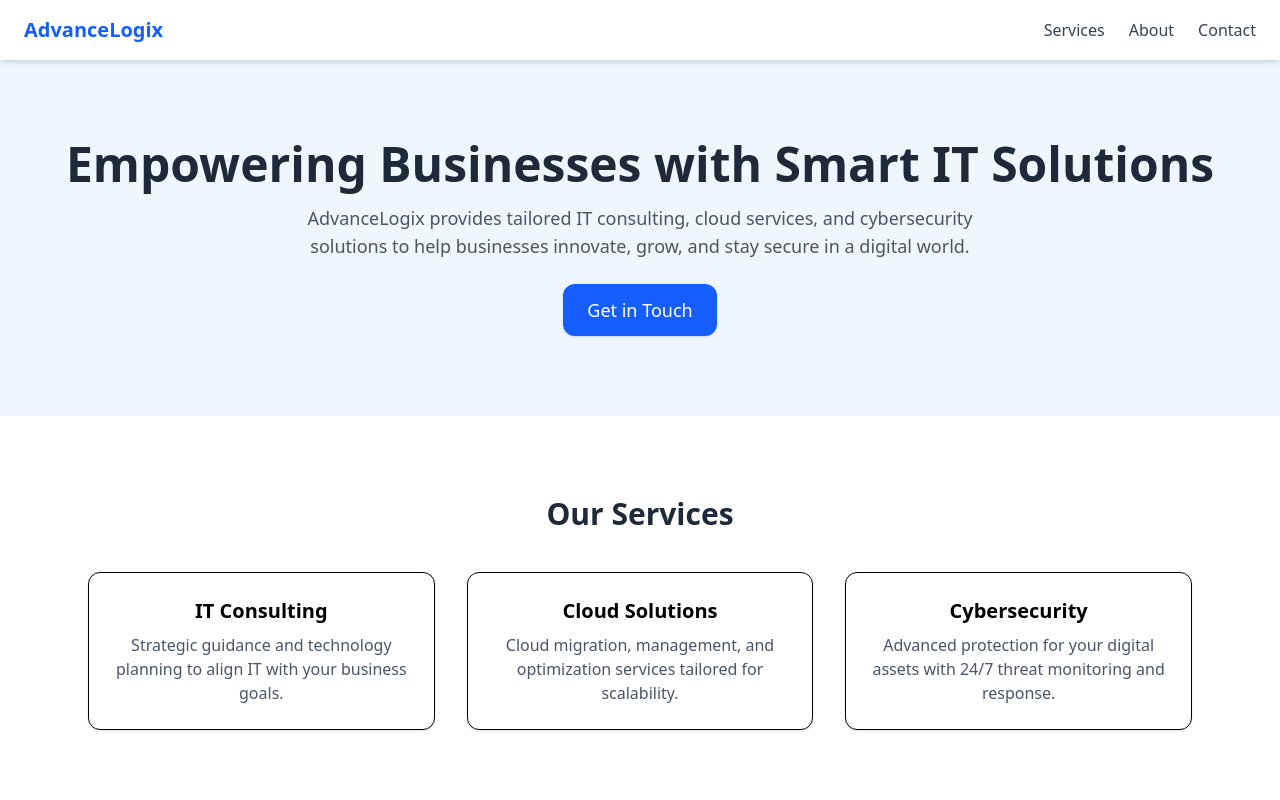
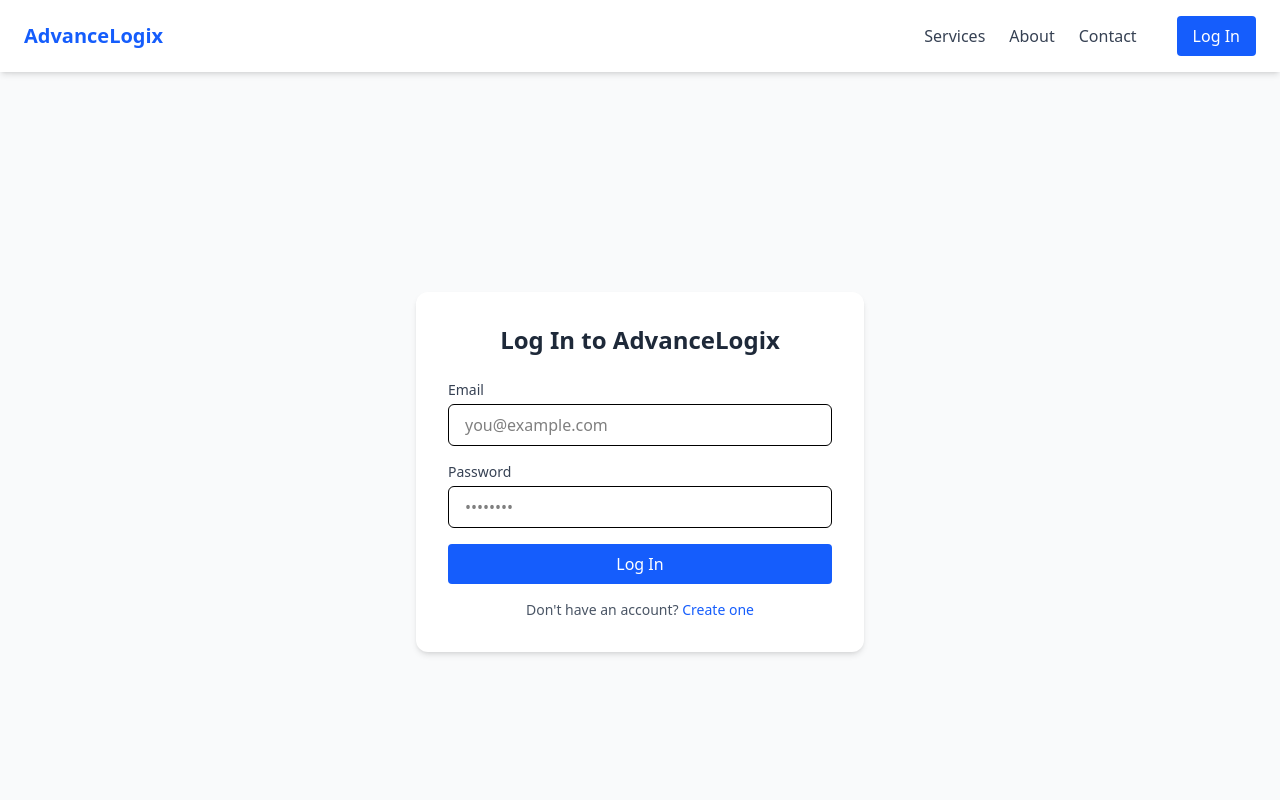
Before and after one commit to advancelogix/AdvanceLogix, a React (Vite) app: page /login in a window 1280 px wide. Shown: the top 800 px of the page. Built offline with nearby package versions, Linux system fonts and the light colour scheme.

Commit message:
fixed navbar bugs

```diff
--- a/package.json
+++ b/package.json
@@ -13,6 +13,7 @@
     "@tailwindcss/vite": "^4.1.6",
     "react": "^19.1.0",
     "react-dom": "^19.1.0",
+    "react-router-dom": "^7.6.0",
     "tailwindcss": "^4.1.6"
   },
   "devDependencies": {
--- a/src/components/Navbar.jsx
+++ b/src/components/Navbar.jsx
@@ -1,11 +1,33 @@
+import { useNavigate } from "react-router-dom";
+
 export default function Navbar() {
+  const navigate = useNavigate();
+
+  const handleNav = (section) => {
+  if (window.location.pathname !== "/") {
+    navigate("/", { replace: false });
+    // Store section temporarily
+    window.localStorage.setItem("scrollTo", section);
+  } else {
+    document.getElementById(section)?.scrollIntoView({ behavior: "smooth" });
+  }
+};
+
+
   return (
     <nav className="flex justify-between items-center px-6 py-4 shadow-md bg-white sticky top-0 z-50">
-      <div className="text-xl font-bold text-blue-600">AdvanceLogix</div>
-      <ul className="flex space-x-6 text-gray-700 font-medium">
-        <li><a href="#services" className="hover:text-blue-600 transition-colors">Services</a></li>
-        <li><a href="#about" className="hover:text-blue-600 transition-colors">About</a></li>
-        <li><a href="#contact" className="hover:text-blue-600 transition-colors">Contact</a></li>
+      <button onClick={() => navigate("/")} className="text-xl font-bold text-blue-600 hover:text-blue-800 transition cursor-pointer">
+        AdvanceLogix
+      </button>
+      <ul className="flex space-x-6 text-gray-700 font-medium items-center">
+        <li><button onClick={() => handleNav("services")} className="hover:text-blue-600 transition-colors">Services</button></li>
+        <li><button onClick={() => handleNav("about")} className="hover:text-blue-600 transition-colors">About</button></li>
+        <li><button onClick={() => handleNav("contact")} className="hover:text-blue-600 transition-colors">Contact</button></li>
+        <li>
+          <button onClick={() => navigate("/login")} className="ml-4 bg-blue-600 text-white py-2 px-4 rounded hover:bg-blue-700 transition cursor-pointer">
+            Log In
+          </button>
+        </li>
       </ul>
     </nav>
   );
--- a/src/main.jsx
+++ b/src/main.jsx
@@ -1,10 +1,17 @@
-import { StrictMode } from 'react'
-import { createRoot } from 'react-dom/client'
-import './index.css'
-import Home from './pages/Home'
+import React from 'react';
+import ReactDOM from 'react-dom/client';
+import { BrowserRouter, Routes, Route } from 'react-router-dom';
+import Home from './pages/Home';
+import Login from './pages/Login';
+import './index.css';
 
-createRoot(document.getElementById('root')).render(
-  <StrictMode>
-    <Home />
-  </StrictMode>,
-)
+ReactDOM.createRoot(document.getElementById('root')).render(
+  <React.StrictMode>
+    <BrowserRouter>
+      <Routes>
+        <Route path="/" element={<Home />} />
+        <Route path="/login" element={<Login />} />
+      </Routes>
+    </BrowserRouter>
+  </React.StrictMode>
+);
--- a/src/pages/Home.jsx
+++ b/src/pages/Home.jsx
@@ -1,6 +1,15 @@
 import Navbar from "../components/Navbar";
+import { useEffect } from "react";
 
 export default function Home() {
+  useEffect(() => {
+  const section = localStorage.getItem("scrollTo");
+    if (section) {
+      document.getElementById(section)?.scrollIntoView({ behavior: "smooth" });
+      localStorage.removeItem("scrollTo");
+    }
+  }, []);
+
   return (
     <div>
       <Navbar />
--- /dev/null
+++ b/src/pages/Login.jsx
@@ -0,0 +1,28 @@
+import Navbar from "../components/Navbar";
+
+export default function Login() {
+  return (
+    <div>
+      <Navbar />
+      <section className="min-h-screen flex items-center justify-center bg-gray-50 px-4">
+        <div className="max-w-md w-full bg-white p-8 rounded-xl shadow-md">
+          <h2 className="text-2xl font-bold mb-6 text-gray-800 text-center">Log In to AdvanceLogix</h2>
+          <form className="space-y-4">
+            <div>
+              <label className="block text-sm font-medium text-gray-700">Email</label>
+              <input type="email" className="mt-1 w-full px-4 py-2 border rounded-md focus:ring-blue-500 focus:border-blue-500" placeholder="you@example.com" />
+            </div>
+            <div>
+              <label className="block text-sm font-medium text-gray-700">Password</label>
+              <input type="password" className="mt-1 w-full px-4 py-2 border rounded-md focus:ring-blue-500 focus:border-blue-500" placeholder="••••••••" />
+            </div>
+            <button type="submit" className="w-full bg-blue-600 text-white py-2 px-4 rounded hover:bg-blue-700 transition">Log In</button>
+          </form>
+          <p className="text-sm text-gray-600 mt-4 text-center">
+            Don't have an account? <a href="#" className="text-blue-600 hover:underline">Create one</a>
+          </p>
+        </div>
+      </section>
+    </div>
+  );
+}
```
Also changed, not shown: 1 other file (tests, documents, lock files or other folders).
